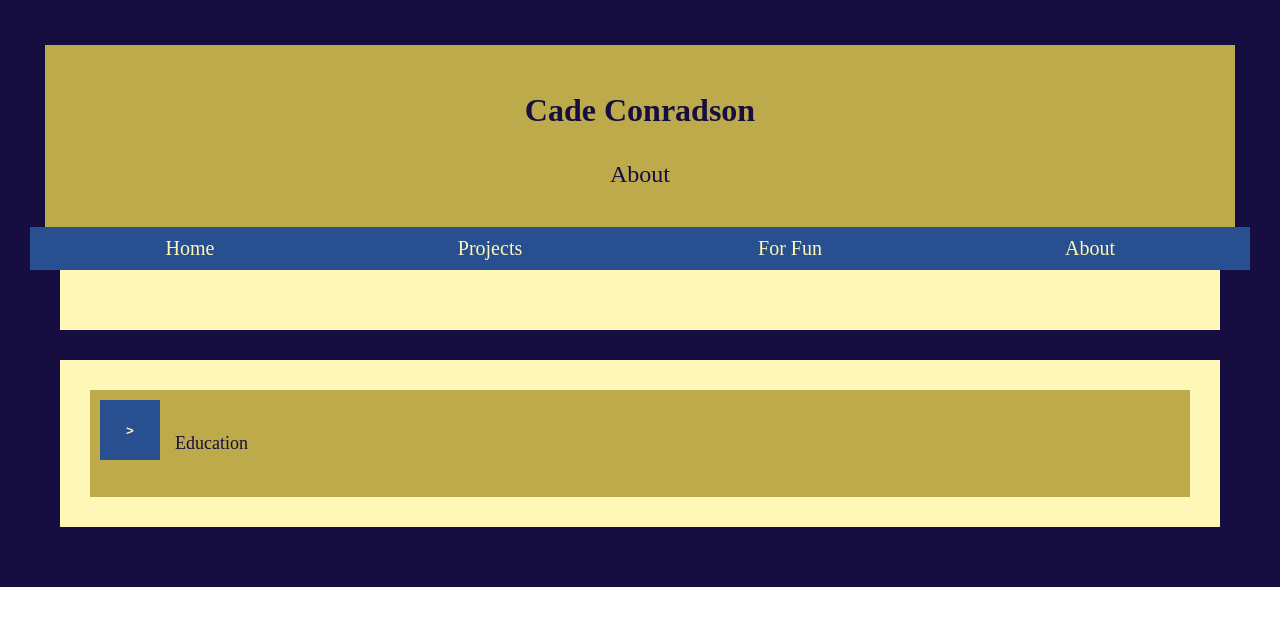
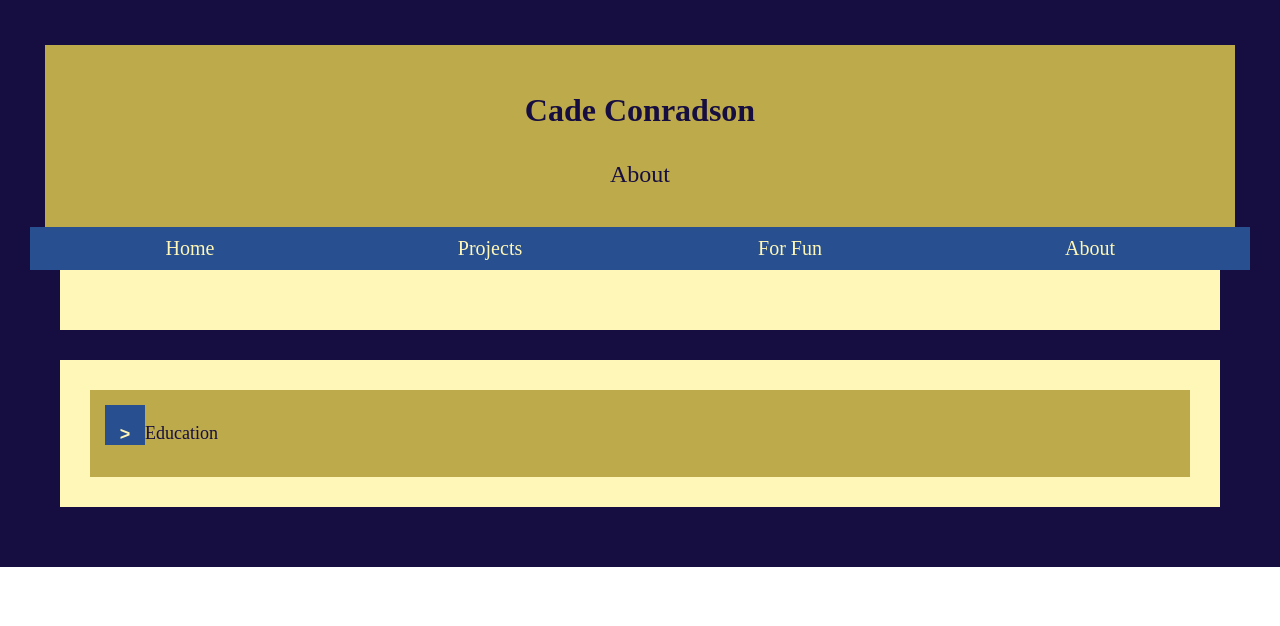
Before and after one commit to cconradson/cconradson.github.io, a Jekyll site: the page built from about.html, in a window 1280 px wide. Shown: the top 626 px of the page. Built offline with Jekyll 4.4.1, drawn with Linux system fonts in a browser that asks for light colours.

Commit message:
drop style attempt 4

```diff
--- a/about.html
+++ b/about.html
@@ -23,7 +23,7 @@ document.getElementById("edu").style.display = "none";
 
 <div class="body">
 	<div class="droptop">
-		<button id="drop-edu" class="drop" onclick=eduDrop()>></button>
+		<button class="drop" onclick=eduDrop()><p id="drop-edu">></p></button>
 		<div class="droptitle">
 			<p>Education</p>
 		</div>
--- a/assets/css/main.css
+++ b/assets/css/main.css
@@ -220,11 +220,10 @@ a.img {
 
 .droptop {
 	background-color:#bdaa4a;
-	padding: 10px;
+	padding: 15px;
 }
 
 .droptitle {
-	padding: 15px;
 	float: left;
 }
 
@@ -237,10 +236,14 @@ a.img {
 button.drop {
 	background-color: #284f8f;
 	color: #fff7b7;
-	width: 60px;
-	height: 60px;
+	width: 40px;
+	height: 40px;
 	border: 0;
 	float: left;
+
+}
+
+button.drop p {
 	font-weight: bold;
 	font-size: 30 px;
 }
```
